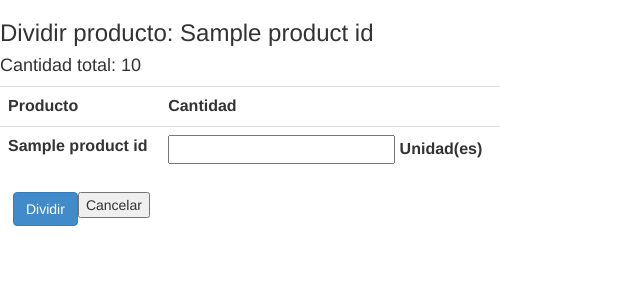
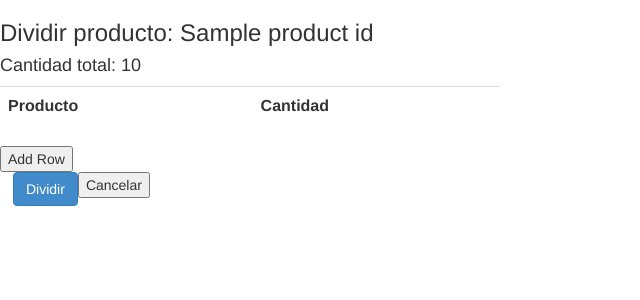
Before and after one commit to Pexego/PXGO_00015_2014_alg, a Django app: template mrp_webpanel_app/templates/conector/dividir.html in a window 1280 px wide. Shown: the top 300 px of the page, without its empty margins (0-640 px from the left). Run offline with Django 3.2, Linux system fonts and the light colour scheme; the template is opened without the code that fills it: most values are stand-ins (such as "Sample title", 1, 10 or a date in 2020); lists and menus that the app fills with data are empty; some libraries are stand-ins or nearby versions.

Commit message:
Modificado el apartado visual de dividir producto de algamar

```diff
--- a/mrp_webpanel_app/conector/views.py
+++ b/mrp_webpanel_app/conector/views.py
@@ -399,6 +399,7 @@ def dividir(request, id):
 
         try:
             product = prod_obj.browse(cursor, USER, [pr_id])
+
             # Aqui deberia ir la funcion de Omar
             # split_in_lots(cursor, USER, ids (movimientos), lots=[], context={})
 
@@ -420,8 +421,11 @@ def dividir(request, id):
         cursor = DB.cursor()
         try:
             product = product_obj.browse(cursor, USER, [pr_id])
+            products_ids = product_obj.search(cursor, USER, [('product_id.analytic_acc_id', '!=', False)], order="name ASC")
+            products = product_obj.browse(cursor, USER, products_ids)
             context = RequestContext(request, {
                 'product': product[0],
+                'products': products,
             })
             return HttpResponse(template.render(context))
         except Exception as e:
--- a/mrp_webpanel_app/templates/conector/dividir.html
+++ b/mrp_webpanel_app/templates/conector/dividir.html
@@ -24,6 +24,37 @@
             function cerrarse(){
             window.close()
             }
+            function addRow(tableID) {
+
+                var table = document.getElementById(tableID);
+
+                var rowCount = table.rows.length;
+                var row = table.insertRow(rowCount);
+                //Create array of options to be added
+                //Create and append select list
+
+                var cell1 = row.insertCell(0);
+                var element1 = document.createElement("select");
+                element1.id = "product";
+                element1.name = "product";
+                cell1.appendChild(element1);
+
+                //~ var array=new array();
+
+                //Create and append the options
+                {% for a in products %}
+                    var option = document.createElement("option");
+                    option.value = "{{ a.id }}";
+                    option.text = "{{ a.name }}";
+                    element1.appendChild(option);
+                {% endfor %}
+
+                var cell2 = row.insertCell(1);
+                var element2 = document.createElement("input");
+                element2.type = "text";
+                element2.name = "unidades";
+                cell2.appendChild(element2);
+            }
         </script>
     </head>
     <body>
@@ -31,7 +62,7 @@
         <div class="row">
             <div class="col-md-6">
 
-                <table class="table table-hover f" style="width:500px;">
+                <table class="table table-hover f" style="width:500px;" id="dataTable">
                     <caption class="text-left">
                         <h3>Dividir producto: {{ product.product_id.name }}</h3>
                         <h4>Cantidad total: {{ product.product_qty }} </h4>
@@ -40,11 +71,9 @@
                         <th>Producto</th>
                         <th>Cantidad</th>
                     </tr>
-                    <tr>
-                        <th>{{ product.product_id.name }} </th>
-                        <th><input type="text" value="" name="unidades"/>  Unidad(es)</th>
-                    </tr>
+
                 </table>
+                <INPUT type="button" value="Add Row" onclick="addRow('dataTable')" />
             </div>
         </div>
         <div class="row">
```
Also changed, not shown: 1 other file.
